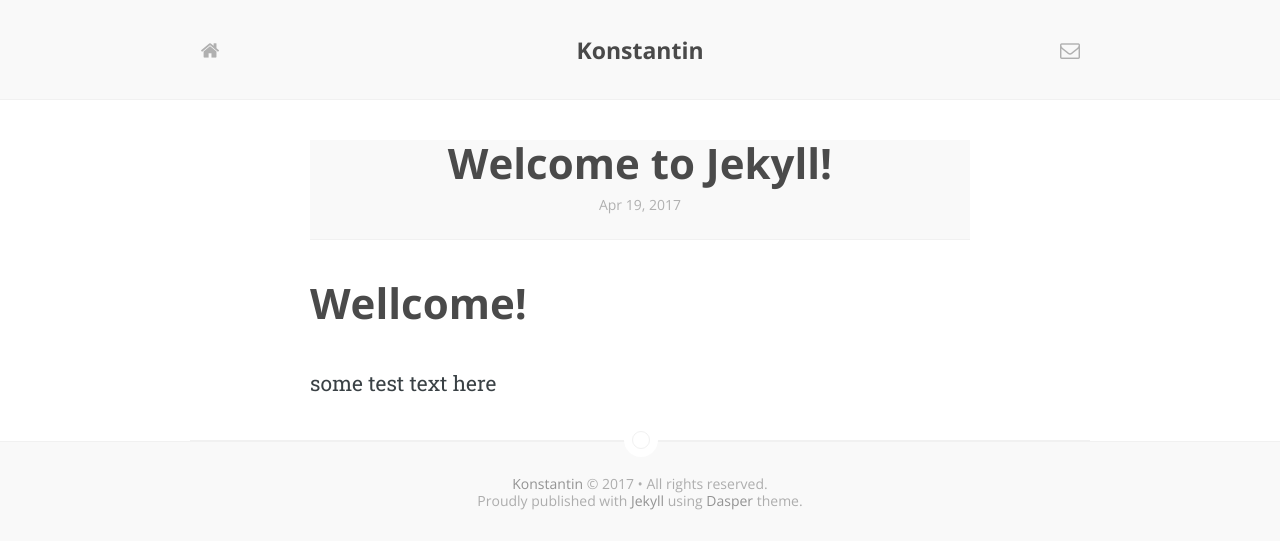
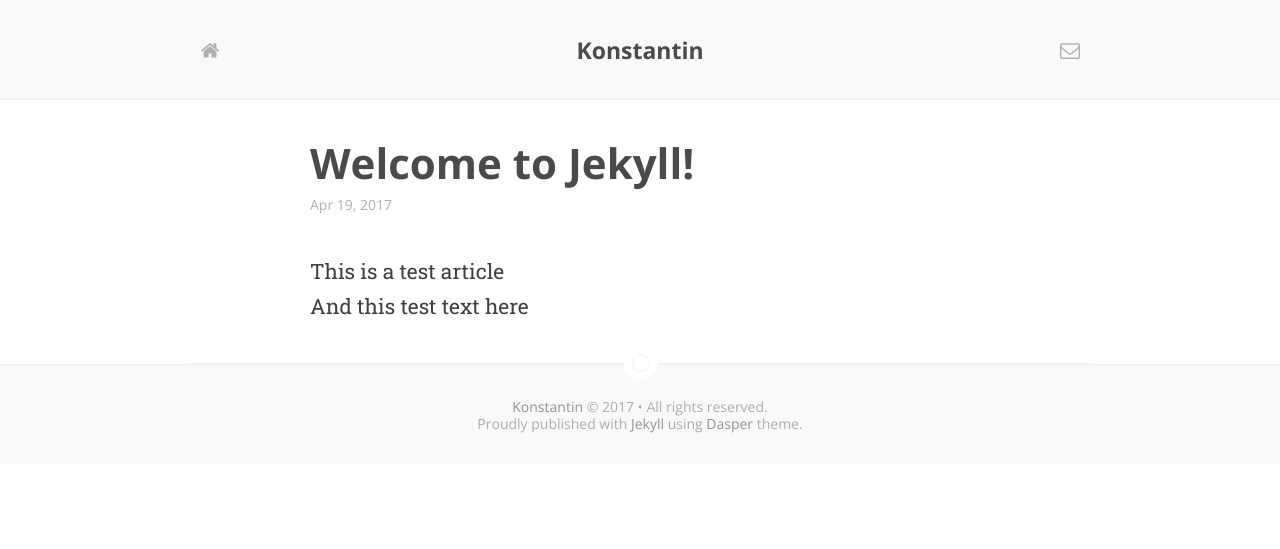
Before and after one commit to grudnks/grudnks.github.io, a Jekyll site: the page built from _posts/2017-04-19-welcome-to-jekyll.markdown, in a window 1280 px wide. Shown: the top 549 px of the page. Built offline with Jekyll 4.4.1, drawn with Linux system fonts in a browser that asks for light colours; some web fonts are replaced.

Commit message:
upd blog theme

```diff
--- a/_layouts/post.html
+++ b/_layouts/post.html
@@ -3,10 +3,8 @@ layout: default
 ---
 <article class="post" itemscope itemtype="http://schema.org/BlogPosting">
 
-  <header class="post-header">
     <h1>{{ page.title }}</h1>
     <span class="article__date" datetime="{{ page.date | date_to_xmlschema }}" itemprop="datePublished">{{ page.date | date: "%b %-d, %Y" }}</span>
-  </header>
 
   <section>
     {{ content }}
--- a/_posts/2017-04-19-welcome-to-jekyll.markdown
+++ b/_posts/2017-04-19-welcome-to-jekyll.markdown
@@ -5,5 +5,5 @@ date:   2017-04-19 08:59:24 +0300
 categories: jekyll update
 coverPhoto: "http://ozgrozer.com/content/images/2017/03/macbook-usb-raspberry-pi-zero-wireless.png"
 ---
-# Wellcome!
-some test text here
+This is a test article
+And this test text here
```
